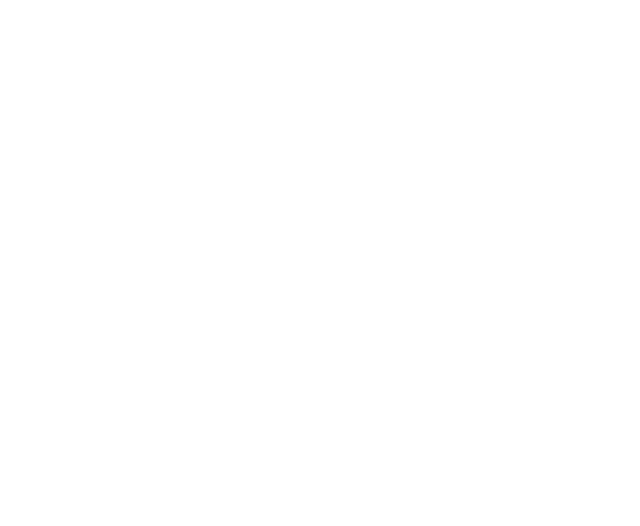
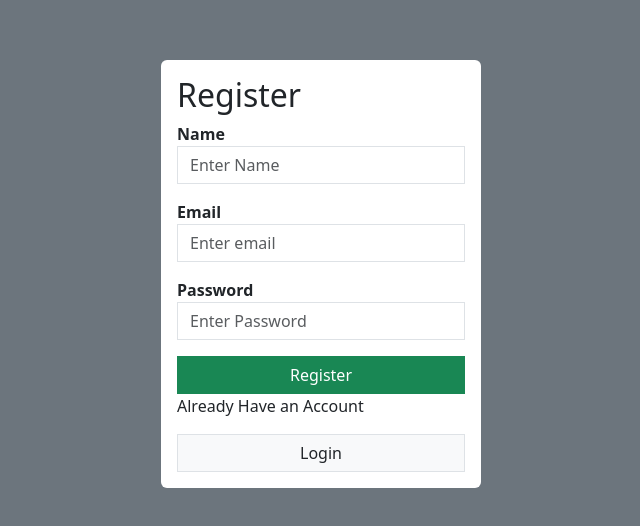
Before and after one commit to Andylmao/mern-stack-pr1-sd1, a React (Create React App) app in the folder FrontEnd/: page / in a window 1280 px wide. Before the commit this address had no page. Shown: the part 126-652 px from the top of the page, without its empty margins (319-959 px from the left). Built offline with nearby package versions, Linux system fonts and the light colour scheme.

Commit message:
Se agrega sistema de login y registro 11

```diff
--- a/FrontEnd/src/App.js
+++ b/FrontEnd/src/App.js
@@ -17,7 +17,7 @@ function App() {
   return(
     <BrowserRouter>
       <Routes>
-        <Route path='/register' element={<Signup/>}> </Route>
+        <Route path='/' element={<Signup/>}> </Route>
         <Route path='/login' element={<Login/>}> </Route>
         <Route path="/home" element={<Home/>}></Route>
       </Routes>
--- a/FrontEnd/src/home.js
+++ b/FrontEnd/src/home.js
@@ -13,7 +13,7 @@ function home(){
           <Navigation />
           <div className="container p-4">
             <Routes>
-              <Route path="/" element={<NotesList />} />
+              <Route path="/noteslist" element={<NotesList />} />
               <Route path="/edit/:id" element={<CreateNote />} />
               <Route path="/create" element={<CreateNote />} />
               <Route path="/user" element={<CreateUser />} />
```
